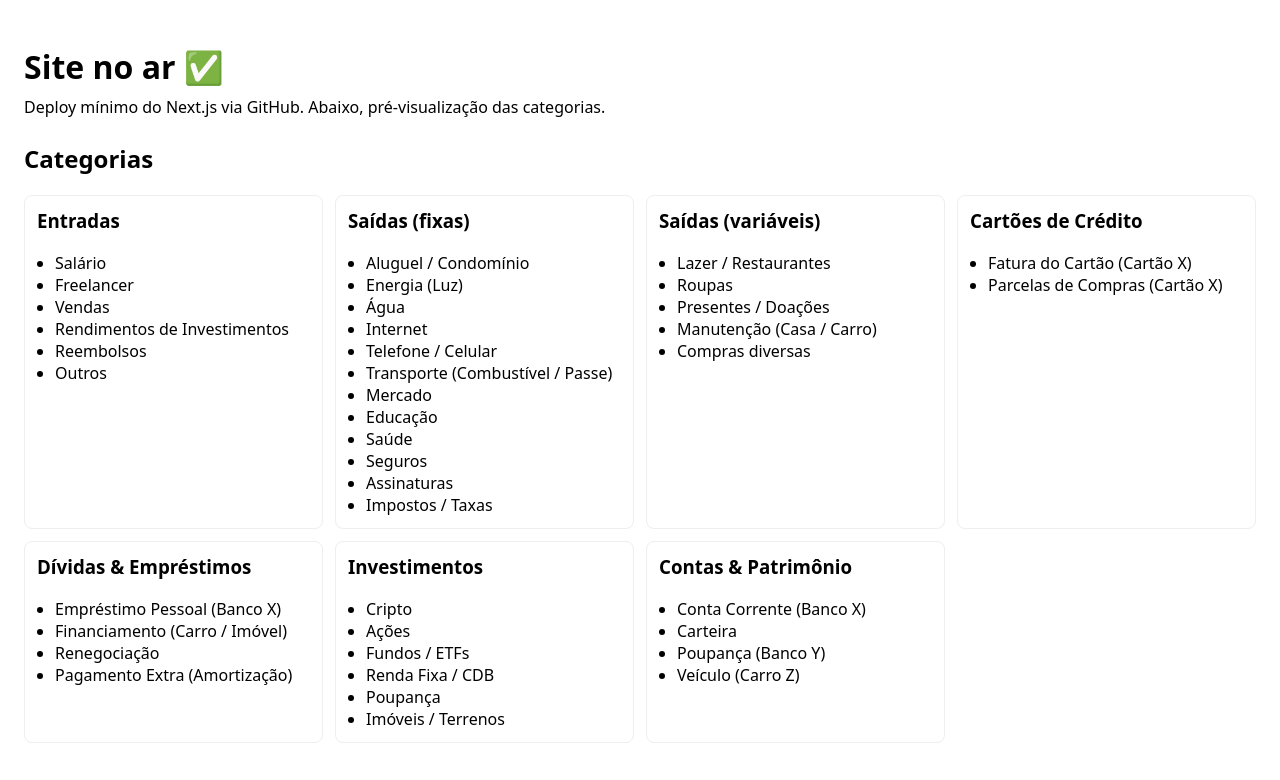
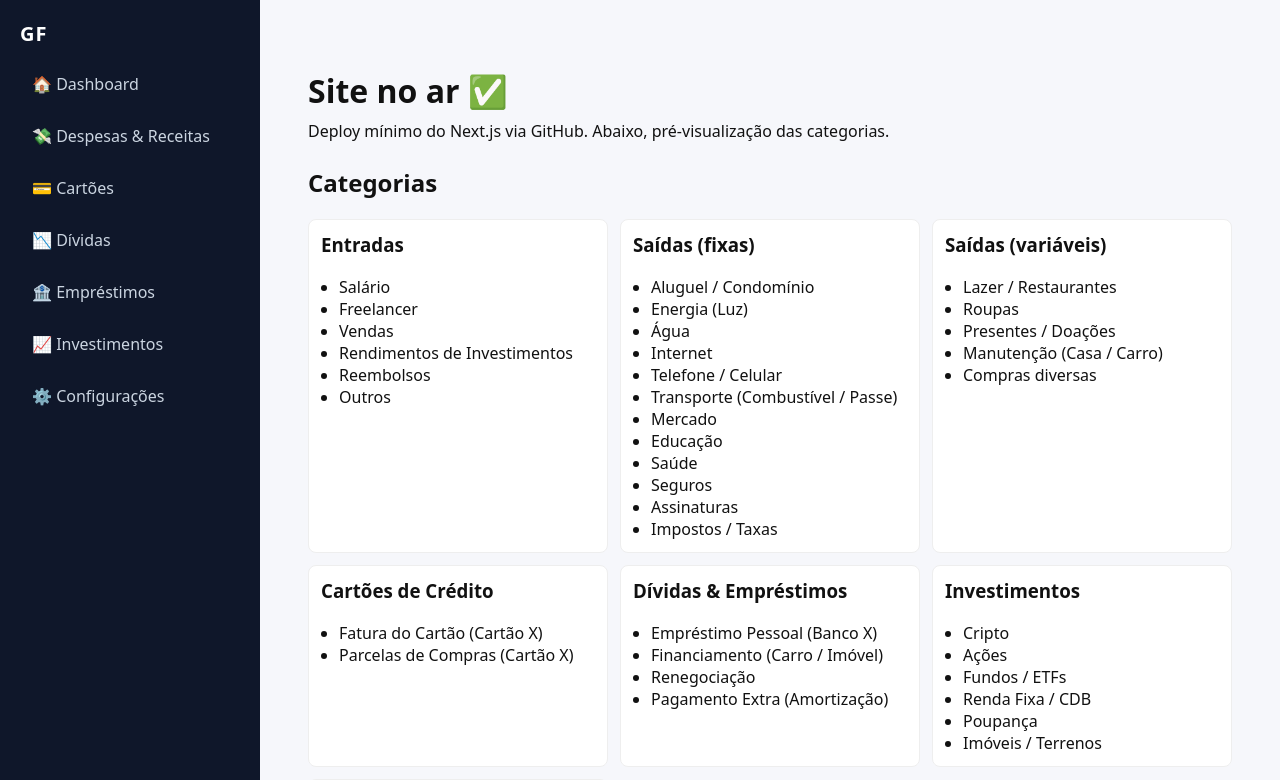
Before and after one commit to Ivanmonteiro-create/gerenciamentofamiliar.site, a Next.js app: page / in a window 1280 px wide. Shown: the top 780 px of the page. Built offline with nearby package versions, Linux system fonts and the light colour scheme.

Commit message:
Update layout.js

```diff
--- a/app/layout.js
+++ b/app/layout.js
@@ -1,10 +1,47 @@
-export const metadata = { title: "Gerenciamento Familiar" };
+export const metadata = { title: "Gerenciamento Financeiro" };
 
 export default function RootLayout({ children }) {
   return (
     <html lang="pt-BR">
-      <body style={{ fontFamily: "system-ui, Arial, sans-serif", margin: 0 }}>
-        {children}
+      <body>
+        <div className="shell">
+          <aside className="sidebar">
+            <h1 className="logo">GF</h1>
+            <nav className="menu">
+              <a href="/dashboard">🏠 Dashboard</a>
+              <a href="/despesas">💸 Despesas & Receitas</a>
+              <a href="/cartoes">💳 Cartões</a>
+              <a href="/dividas">📉 Dívidas</a>
+              <a href="/emprestimos">🏦 Empréstimos</a>
+              <a href="/investimentos">📈 Investimentos</a>
+              <a href="/configuracoes">⚙️ Configurações</a>
+            </nav>
+          </aside>
+          <main className="content">{children}</main>
+        </div>
+
+        <style jsx global>{`
+          * { box-sizing: border-box; }
+          body { margin: 0; font-family: system-ui, Arial, sans-serif; color: #111; background:#f6f7fb; }
+          .shell { display: grid; grid-template-columns: 260px 1fr; min-height: 100vh; }
+          .sidebar { background: #0f172a; color:#fff; padding: 20px; }
+          .logo { margin:0 0 16px; font-size: 20px; letter-spacing: 1px; }
+          .menu { display: flex; flex-direction: column; gap: 10px; }
+          .menu a { color:#cbd5e1; text-decoration:none; padding:10px 12px; border-radius:8px; }
+          .menu a:hover { background:#1e293b; color:#fff; }
+          .content { padding: 24px; }
+          .grid { display:grid; gap:14px; grid-template-columns: repeat(auto-fit, minmax(240px, 1fr)); }
+          .card { background:#fff; border:1px solid #e5e7eb; border-radius:12px; padding:16px; }
+          .card h3 { margin:0 0 6px; font-size:16px; }
+          .muted { color:#6b7280; font-size:13px; margin:0; }
+          .btn-link { display:inline-block; margin-top:8px; text-decoration:none; color:#0ea5e9; }
+          @media (max-width: 860px) {
+            .shell { grid-template-columns: 1fr; }
+            .sidebar { display:flex; gap:10px; align-items:center; overflow-x:auto; }
+            .menu { flex-direction:row; gap:6px; }
+            .menu a { white-space:nowrap; }
+          }
+        `}</style>
       </body>
     </html>
   );
```
